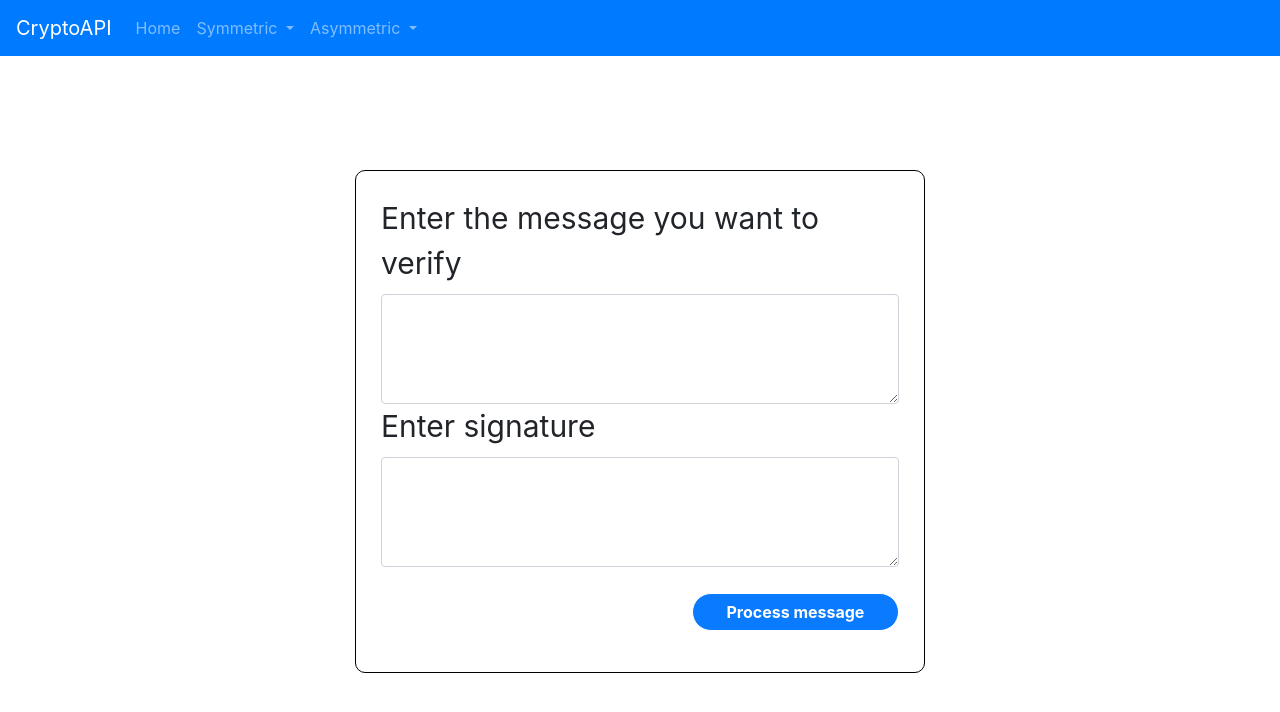
After one commit to orgonek/Cryptography-classes, a FastAPI app: page /api/asymmetric/verify in a window 1280 px wide. The commit adds this page. Shown: the top 712 px of the page. Run offline with FastAPI, Linux system fonts and the light colour scheme.

Commit message:
Changed UI

```diff
--- a/fastapi_crypto/templates/base.html
+++ b/fastapi_crypto/templates/base.html
@@ -12,7 +12,7 @@
 <body>
 <header>
     <nav class="navbar navbar-expand-lg navbar-dark bg-primary">
-        <a class="navbar-brand" href="#">CryptoAPI</a>
+        <a class="navbar-brand" href="/">CryptoAPI</a>
         <button class="navbar-toggler" type="button" data-toggle="collapse" data-target="#navbarNavDropdown"
                 aria-controls="navbarNavDropdown" aria-expanded="false" aria-label="Toggle navigation">
             <span class="navbar-toggler-icon"></span>
@@ -20,7 +20,7 @@
         <div class="collapse navbar-collapse" id="navbarNavDropdown">
             <ul class="navbar-nav">
                 <li class="nav-item">
-                    <a class="nav-link" href="#">Home </a>
+                    <a class="nav-link" href="/">Home </a>
                 </li>
                 <li class="nav-item dropdown">
                     <a class="nav-link dropdown-toggle" href="#" id="navbarDropdownMenuLink" data-toggle="dropdown"
@@ -40,13 +40,13 @@
                         Asymmetric
                     </a>
                     <div class="dropdown-menu" aria-labelledby="navbarDropdownMenuLink">
-                        <a class="dropdown-item" href="/api/asymmetric/key">Generate random keys (PEM)</a>
-                        <a class="dropdown-item" href="/api/asymmetric/key/ssh">Generate random keys (SSH)</a>
-                        <a class="dropdown-item" href="#">Set public and private key</a>
-                        <a class="dropdown-item" href="#">Sign message</a>
-                        <a class="dropdown-item" href="#">Verify message</a>
-                        <a class="dropdown-item" href="#">Encode message</a>
-                        <a class="dropdown-item" href="#">Decode message</a>
+                        <a class="dropdown-item" href="/api/asymmetric/keys">Generate random keys (PEM)</a>
+                        <a class="dropdown-item" href="/api/asymmetric/keys/ssh">Generate random keys (SSH)</a>
+                        <a class="dropdown-item" href="/api/asymmetric/keys/set">Set public and private key</a>
+                        <a class="dropdown-item" href="/api/asymmetric/sign">Sign message</a>
+                        <a class="dropdown-item" href="/api/asymmetric/verify">Verify message</a>
+                        <a class="dropdown-item" href="/api/asymmetric/encode">Encode message</a>
+                        <a class="dropdown-item" href="/api/asymmetric/decode">Decode message</a>
                     </div>
                 </li>
             </ul>
--- /dev/null
+++ b/fastapi_crypto/templates/form_verify.html
@@ -0,0 +1,20 @@
+{% extends "base.html" %}
+{% block content %}
+    <div class="row justify-content-center">
+    <div class="col-md-6 custom-form">
+    <form method="POST" action='{{ path }}'>
+        <div class="form-group">
+            <label for="message_field" class="custom-label">Enter the message you want to verify</label>
+            <textarea class="form-control" id="message_field" rows="4" name="message" required></textarea>
+            <label for="signature_field" class="custom-label">Enter signature</label>
+            <textarea class="form-control" id="signature_field" rows="4" name="signature" required></textarea>
+        </div>
+        <div class="form-group" style="text-align: right">
+        <button type="submit" class="btn custom-button">Process message</button>
+        </div>
+    </form>
+    </div>
+    </div>
+
+
+{% endblock content %}
```
Also changed, not shown: fastapi_crypto/templates/form_keys_asymmetric.html (added, +20 -0 lines), fastapi_crypto/templates/index.html (+12 -8 lines).
